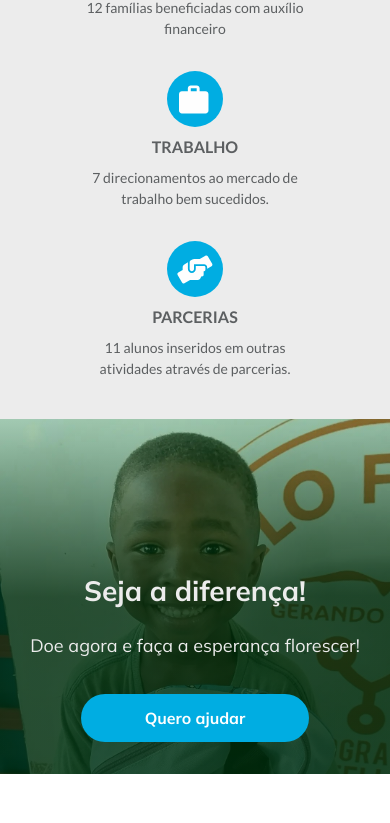
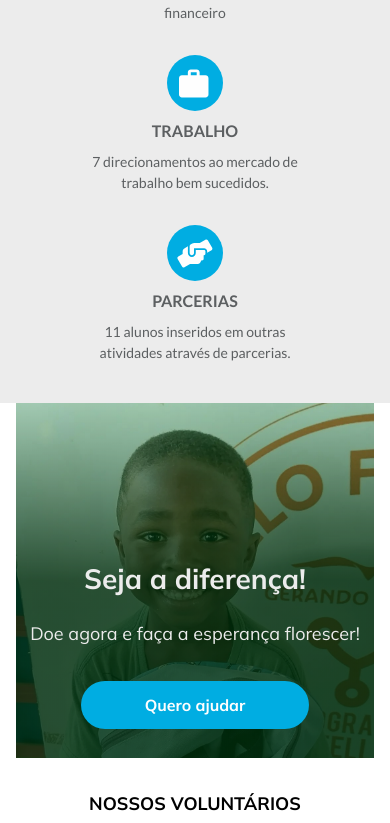
Before and after one commit to ONG-Mais/website-front-end, a Next.js app: page / in a window 390 px wide. Shown: the part 1154-1977 px from the top of the page. Built offline with nearby package versions, Linux system fonts and the light colour scheme.

Commit message:
fix: changes the name from noMobileMargin to noMobileXMargin

```diff
--- a/src/GlobalComponents/Container/index.tsx
+++ b/src/GlobalComponents/Container/index.tsx
@@ -3,13 +3,13 @@ import { ReactNode } from "react";
 interface ContainerProps {
   children?: ReactNode;
   id?: string;
-  noMobileMargin?: boolean;
+  noMobileXMargin?: boolean;
 }
 
-export default function Container({ children, id, noMobileMargin }: ContainerProps) {
+export default function Container({ children, id, noMobileXMargin }: ContainerProps) {
   return (
-    <div className={`parent pb-10 sm:pb-12 flex flex-col w-svw relative scroll-mt-28 z-20`} id={id}>
-      <div className={`children ${noMobileMargin ? "sm:mx-none" : "sm:mx-r4"} mx-r11 flex flex-col`}>{children}</div>
+    <div className={`parent pb-10 sm:pb-8 flex flex-col w-svw relative scroll-mt-28 z-20`} id={id}>
+      <div className={`children ${noMobileXMargin ? "sm:mx-none" : "sm:mx-r4"} mx-r11 flex flex-col`}>{children}</div>
     </div>
   );
 }
```
